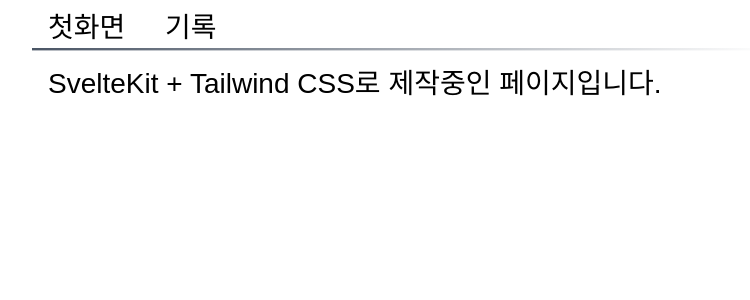
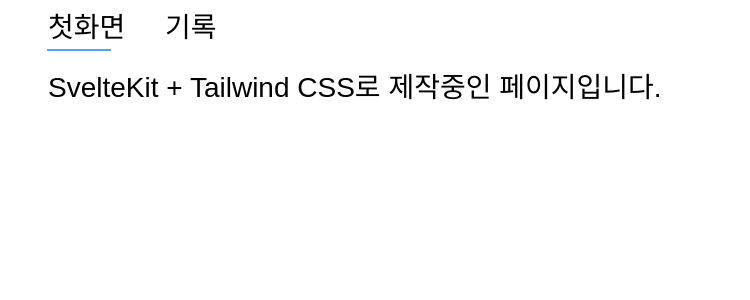
Before and after one commit to shouts77/shouts77.github.io, a SvelteKit app: page / in a window 1280 px wide. Shown: the top 300 px of the page, without its empty margins (240-990 px from the left). Built offline with nearby package versions, Linux system fonts and the light colour scheme; a web font is replaced by a local one.

Commit message:
change navigation bar, etc

```diff
--- a/src/routes/+layout.svelte
+++ b/src/routes/+layout.svelte
@@ -1,6 +1,7 @@
 <script>
-	import '../styles/app.css';
-	let { children } = $props();
+    import '../styles/app.css';
+    import { page } from '$app/stores';
+    let { children } = $props();
 </script>
 
 <nav class="w-full md:w-96 px-2 pt-1">
@@ -8,19 +9,25 @@
         <p>
         <a
             href="/"
-            class="md px-2 py-1 text-sm font-medium text-black-300 hover:bg-gradient-to-b hover:from-white hover:to-gray-200 hover:text-gray-600"
+            class={`md px-2 py-1 text-sm hover:text-red-800 relative ${$page.url.pathname === '/' ? 'active' : ''}`}
         >
             첫화면
+            {#if $page.url.pathname === '/'}
+                <span class="absolute left-2 bottom-0 h-[2px] w-8 translate-x-[-1px] bg-blue-400"></span>
+            {/if}
         </a>
         <a
             href="/blog"
-            class="md px-2 py-1 text-sm font-medium text-black-300 hover:bg-gradient-to-b hover:from-white hover:to-gray-200 hover:text-gray-600"
+            class={`md px-2 py-1 text-sm hover:text-red-800 relative ${$page.url.pathname.startsWith('/blog') ? 'active' : ''}`}
         >
             기록
+            {#if $page.url.pathname.startsWith('/blog')}
+                <span class="absolute left-0.5 bottom-0 h-[2px] w-8 translate-x-[-2px] bg-blue-400"></span>
+            {/if}
         </a>
         </p>
     </div>
-    <svg
+<!--     <svg
         class="w-full h-1 md:h-2"
         xmlns="http://www.w3.org/2000/svg"
         viewBox="0 0 100 2"
@@ -34,7 +41,7 @@
             </linearGradient>
         </defs>
         <rect width="100" height="0.3" fill="url(#gradient)" />
-    </svg>
+    </svg> -->
 </nav>
 
 {@render children()}
--- a/src/routes/+page.svelte
+++ b/src/routes/+page.svelte
@@ -1,3 +1,3 @@
-<div class="flex justify-left w-full px-4 md:justify-left md:w-96 md:px-4">
+<div class="flex justify-left w-full px-4 pt-2.5 md:justify-left md:w-96 md:px-4">
 	<p class="font-yoo text-sm">SvelteKit + Tailwind CSS로 제작중인 페이지입니다.</p>
 </div>
--- a/src/routes/blog/+page.svelte
+++ b/src/routes/blog/+page.svelte
@@ -1,11 +1,18 @@
 <script>
     export let data; // 서버에서 전달된 데이터를 props로 받음
+
+        // 날짜 기준으로 정렬 (최신순)
+    $: sortedSummaries = [...data.summaries].sort((a, b) => {
+        const dateA = new Date(a.date);
+        const dateB = new Date(b.date);
+        return dateB - dateA; // 내림차순 (최신 날짜가 먼저)
+    });
 </script>
 
-<div class="flex justify-left w-full px-4 md:justify-left md:w-96 md:px-4 font-yoo text-sm md:items-start">
+<div class="flex justify-left w-full px-4 pt-2.5 md:justify-left md:w-96 md:px-4 font-yoo text-sm md:items-start">
     <table class="table-auto w-full text-sm">
         <tbody>
-            {#each data.summaries as { slug, title, date }}
+            {#each sortedSummaries as { slug, title, date }}
                 <tr>
 					<td class="text-gray-400 align-top w-18">{date}</td>
 					<td><a href="/blog/{slug}" class="no-underline hover:text-blue-800">{title}</a></td>
--- a/src/routes/blog/[slug]/+page.svelte
+++ b/src/routes/blog/[slug]/+page.svelte
@@ -17,17 +17,25 @@
         tocItems = generateTOC(contentElement);
       }
 
-      // 현재 포스트를 제외한 다른 포스트 3개 가져오기
+      // 가장 최근 날짜 포스트 3개 가져오기
       if (data.summaries && data.meta) {
-        otherPosts = data.summaries
-          .filter(post => post.slug !== data.meta.slug)
-          .slice(0, 3);
+        // 날짜 기준으로 정렬 (최신순)
+        const sortedPosts = [...data.summaries].sort((a, b) => {
+          const dateA = new Date(a.date);
+          const dateB = new Date(b.date);
+          return dateB - dateA; // 내림차순 (최신 날짜가 먼저)
+        });
+
+        // 현재 포스트 제목과 다른 포스트만 선택
+        otherPosts = sortedPosts
+          .filter(post => post.title !== data.meta.title) // 제목으로 필터링
+          .slice(0, 3); // 최대 3개만 선택
       }
     }, 100); // 약간의 지연을 두어 콘텐츠가 완전히 렌더링되도록 함
 });
 </script>
 
-<div class="justify-left w-full px-4 md:justify-left md:w-96 md:px-4">
+<div class="justify-left w-full px-4 pt-2.5 md:justify-left md:w-96 md:px-4">
     <div class="prose">
         <h1 class="mb-0 text-blue-800">{data.meta.title}</h1>
         <p class="text-sm text-gray-500 mb-0">{formatDate(data.meta.date)}</p>
@@ -44,7 +52,7 @@
         {/if}
     </div>
 
-    <!-- 추가된 부분: 다른 포스트 섹션 -->
+    <!-- 다른 포스트 섹션 -->
     {#if otherPosts.length > 0}
     <aside class="mt-8 border-t border-gray-200 pt-3 font-yoo">
         <h2 class="text-red-800">다른 기록들...</h2>
```
Lines whose indentation alone changed are shown as unchanged.
